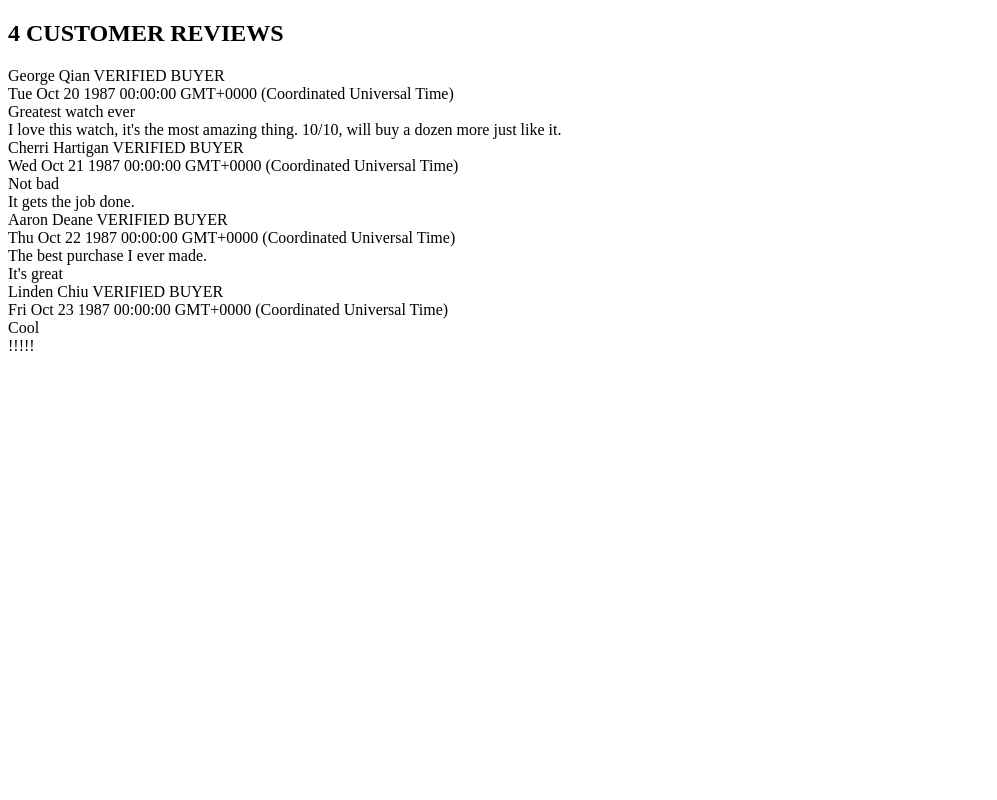
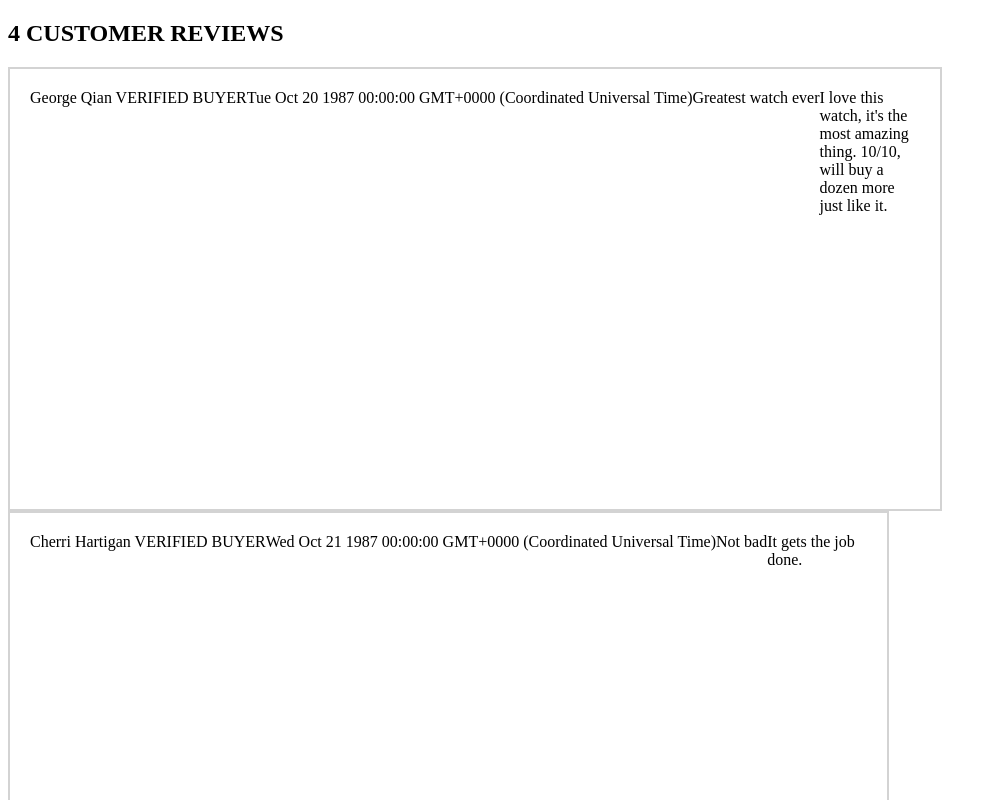
Before and after one commit to TheEventHandlers/MVMT-Reviews, a React app: page / in a window 1280 px wide. Shown: the top 800 px of the page, without its empty margins (0-997 px from the left). Built offline with nearby package versions, Linux system fonts and the light colour scheme; the HTML template or start-up script is replaced by a standard one.

Commit message:
use styled components to render reviews

```diff
--- a/client/src/components/App.jsx
+++ b/client/src/components/App.jsx
@@ -2,7 +2,7 @@ import '@babel/polyfill';
 import React from 'react';
 import ReactDOM from 'react-dom';
 
-import ReviewBox from './ReviewBox.jsx';
+import StyledReviewBox from './ReviewBox.jsx';
 
 const dummyShowcaseReviews = [
   {
@@ -73,7 +73,7 @@ class App extends React.Component {
     	<h2> {this.state.reviews.length} CUSTOMER REVIEWS </h2>
     	<div className="all-reviews">
           {this.state.reviews.map(function(review, index) {
-               return <ReviewBox key={index} review={review}/>
+               return <StyledReviewBox key={index} review={review}/>
               })}
     	</div>
       </div>
--- a/client/src/components/ReviewBox.jsx
+++ b/client/src/components/ReviewBox.jsx
@@ -3,20 +3,37 @@ import styled from 'styled-components';
 
 const ReviewBox = props => {
   return (
-  	<div className="wrapper">
+  	<StyledReviewWrapper>
   	  <div className="review-user">
   	    {props.review.reviewer}
   	    <span> VERIFIED BUYER </span>
       </div>
   	  <div className="review-date">{props.review.date_posted.toString()}</div>
   	  <div className="review-title">{props.review.review_header}</div>
-  	  <div className="review-content-wrapper">
+  	  <StyledContentWrapper>
   	    <div className="review-content">{props.review.review_body}</div>
-  	  </div>
+  	  </StyledContentWrapper>
       <div className="review-votes"></div>
 
-  	</div>
+  	</StyledReviewWrapper>
   	)
 }
 
+const StyledReviewWrapper = styled.div`
+  height: 400px;
+  padding: 20px;
+  display: inline-flex;
+  flex-direction: row;
+  border-style: solid;
+  border-width: 2px;
+  border-color: #D3D3D3;
+`;
+
+const StyledContentWrapper = styled.div`
+  position:relative;
+  width:100px;
+  height:100px;
+
+`;
+
 export default ReviewBox;
```
Also changed, not shown: 1 other file (tests, documents, lock files or other folders).
